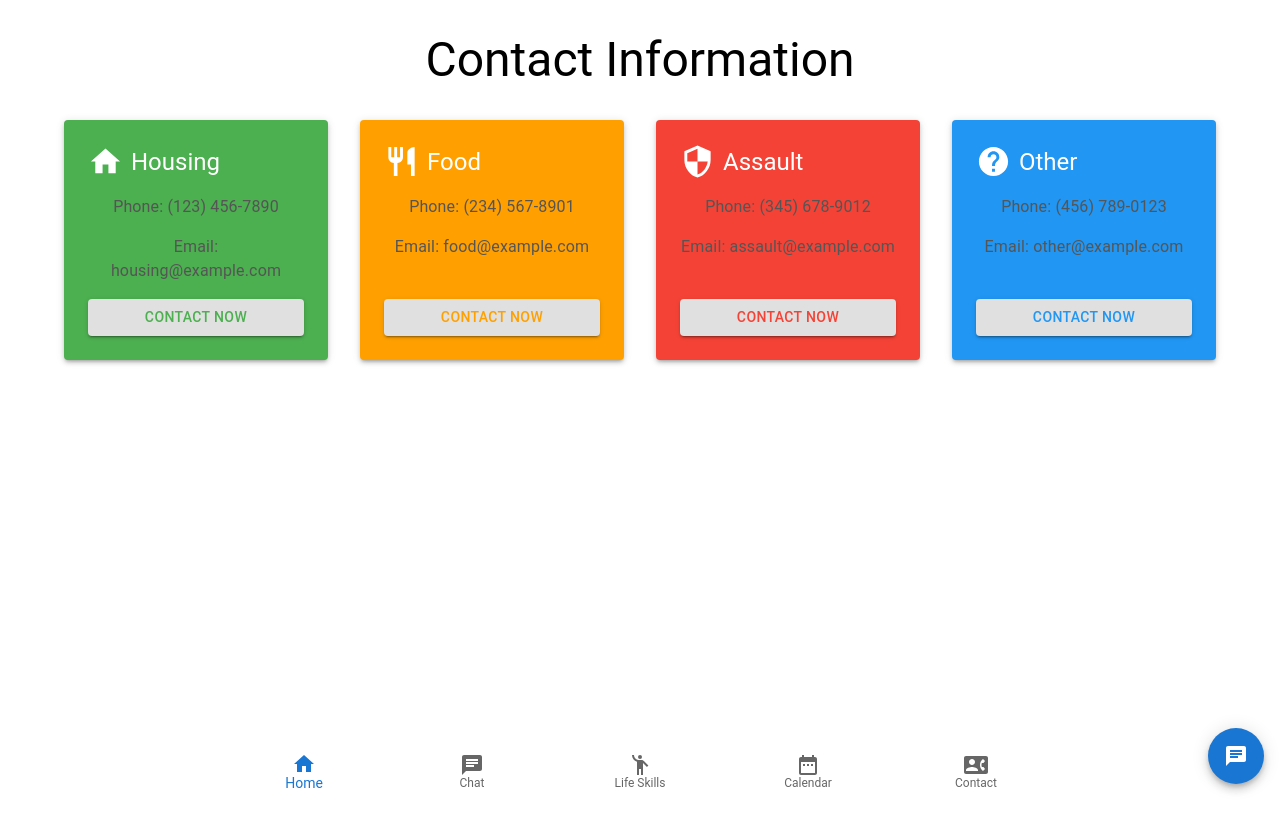
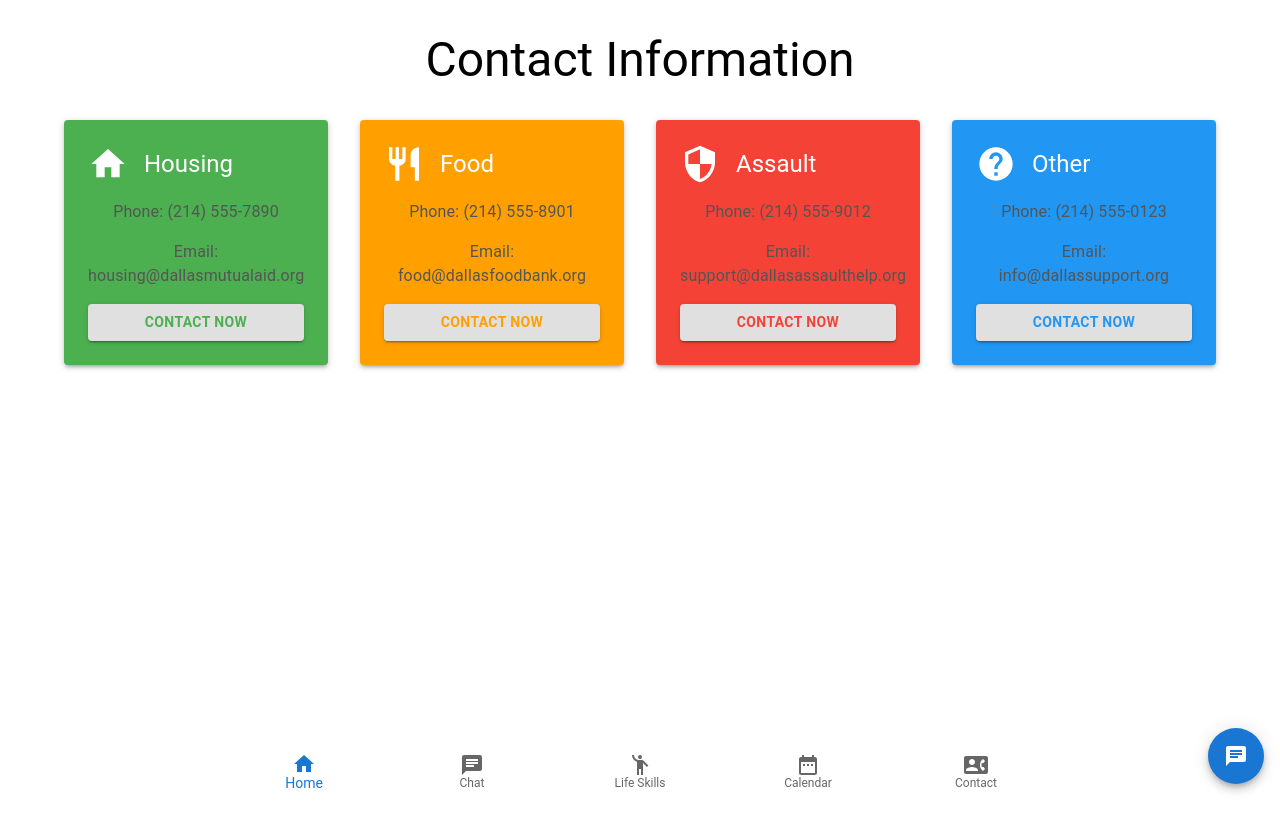
Before and after one commit to cfgtexas24/Team-12, a React (Create React App) app in the folder mobile-web-app/: page /contact in a window 1280 px wide. Built offline with nearby package versions, Linux system fonts and the light colour scheme.

Commit message:
final commit

```diff
--- a/mobile-web-app/src/pages/Contact.js
+++ b/mobile-web-app/src/pages/Contact.js
@@ -1,13 +1,27 @@
 import React from 'react';
-import { Container, Grid, Paper, Typography, Box, Button } from '@mui/material';
+import { Container, Grid, Paper, Typography, Box, Button, Grow } from '@mui/material';
 import { Home, Restaurant, Security, Help } from '@mui/icons-material';
 
 const ContactBox = ({ title, icon, phone, email, color }) => (
-  <Paper elevation={3} sx={{ p: 3, height: '100%', backgroundColor: color, color: 'white' }}>
+  <Grow in={true} timeout={1000}>
+    <Paper
+      elevation={3}
+      sx={{
+        p: 3,
+        height: '100%',
+        backgroundColor: color,
+        color: 'white',
+        transition: 'transform 0.3s, box-shadow 0.3s',
+        '&:hover': {
+          transform: 'translateY(-10px)',
+          boxShadow: 8, // Using a number instead of theme.shadows[10]
+        },
+      }}
+    >
       <Box display="flex" flexDirection="column" height="100%">
         <Box display="flex" alignItems="center" mb={2}>
-        {icon}
-        <Typography variant="h5" component="h2" ml={1}>
+          {React.cloneElement(icon, { sx: { fontSize: 40, marginRight: 2 } })}
+          <Typography variant="h5" component="h2">
             {title}
           </Typography>
         </Box>
@@ -17,26 +31,65 @@ const ContactBox = ({ title, icon, phone, email, color }) => (
         <Typography variant="body1" mb={2}>
           Email: {email}
         </Typography>
-      <Button variant="contained" color="inherit" sx={{ mt: 'auto', color: color }}>
+        <Button
+          variant="contained"
+          color="inherit"
+          sx={{
+            mt: 'auto',
+            color: color,
+            fontWeight: 'bold',
+            transition: 'transform 0.2s',
+            '&:hover': {
+              transform: 'scale(1.05)',
+            },
+          }}
+        >
           Contact Now
         </Button>
       </Box>
     </Paper>
+  </Grow>
 );
 
 const Contact = () => {
   const contacts = [
-    { title: 'Housing', icon: <Home fontSize="large" />, phone: '(123) 456-7890', email: 'housing@example.com', color: '#4CAF50' },
-    { title: 'Food', icon: <Restaurant fontSize="large" />, phone: '(234) 567-8901', email: 'food@example.com', color: '#FFA000' },
-    { title: 'Assault', icon: <Security fontSize="large" />, phone: '(345) 678-9012', email: 'assault@example.com', color: '#F44336' },
-    { title: 'Other', icon: <Help fontSize="large" />, phone: '(456) 789-0123', email: 'other@example.com', color: '#2196F3' },
+    {
+      title: 'Housing',
+      icon: <Home fontSize="large" />,
+      phone: '(214) 555-7890',
+      email: 'housing@dallasmutualaid.org',
+      color: '#4CAF50'
+    },
+    {
+      title: 'Food',
+      icon: <Restaurant fontSize="large" />,
+      phone: '(214) 555-8901',
+      email: 'food@dallasfoodbank.org',
+      color: '#FFA000'
+    },
+    {
+      title: 'Assault',
+      icon: <Security fontSize="large" />,
+      phone: '(214) 555-9012',
+      email: 'support@dallasassaulthelp.org',
+      color: '#F44336'
+    },
+    {
+      title: 'Other',
+      icon: <Help fontSize="large" />,
+      phone: '(214) 555-0123',
+      email: 'info@dallassupport.org',
+      color: '#2196F3'
+    },
   ];
 
   return (
     <Container maxWidth="lg" sx={{ mt: 4, mb: 4 }}>
+      <Grow in={true} timeout={1000}>
         <Typography variant="h3" component="h1" gutterBottom textAlign="center" mb={4}>
           Contact Information
         </Typography>
+      </Grow>
       <Grid container spacing={4}>
         {contacts.map((contact, index) => (
           <Grid item xs={12} sm={6} md={3} key={index}>
--- a/mobile-web-app/src/pages/LandingPage.js
+++ b/mobile-web-app/src/pages/LandingPage.js
@@ -33,7 +33,7 @@ const LandingPage = () => {
 
         {/* Welcome and Description Section */}
         <Typography variant="h2" component="h1" gutterBottom align="center">
-          Welcome to Support App
+          Welcome to STORM Virtual Drop-In Center
         </Typography>
         <Typography variant="body1" paragraph align="center">
           Get the support you need, when you need it.
```
Also changed, not shown: 1 other file (tests, documents, lock files or other folders). Lines whose indentation alone changed are shown as unchanged.
